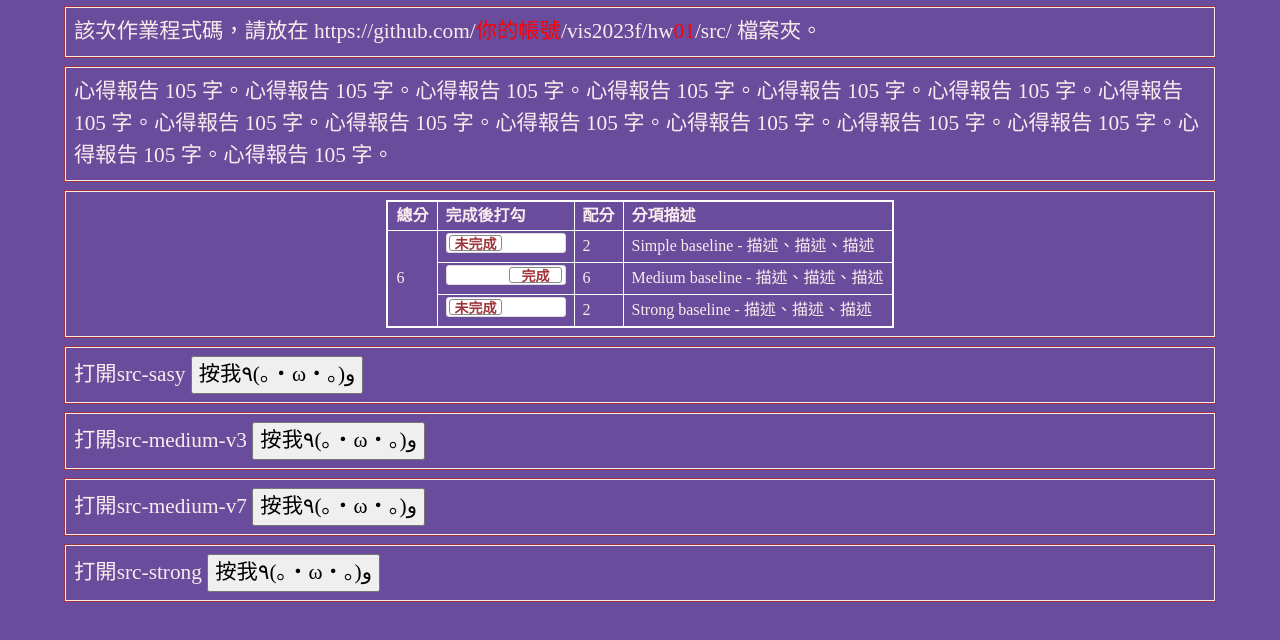
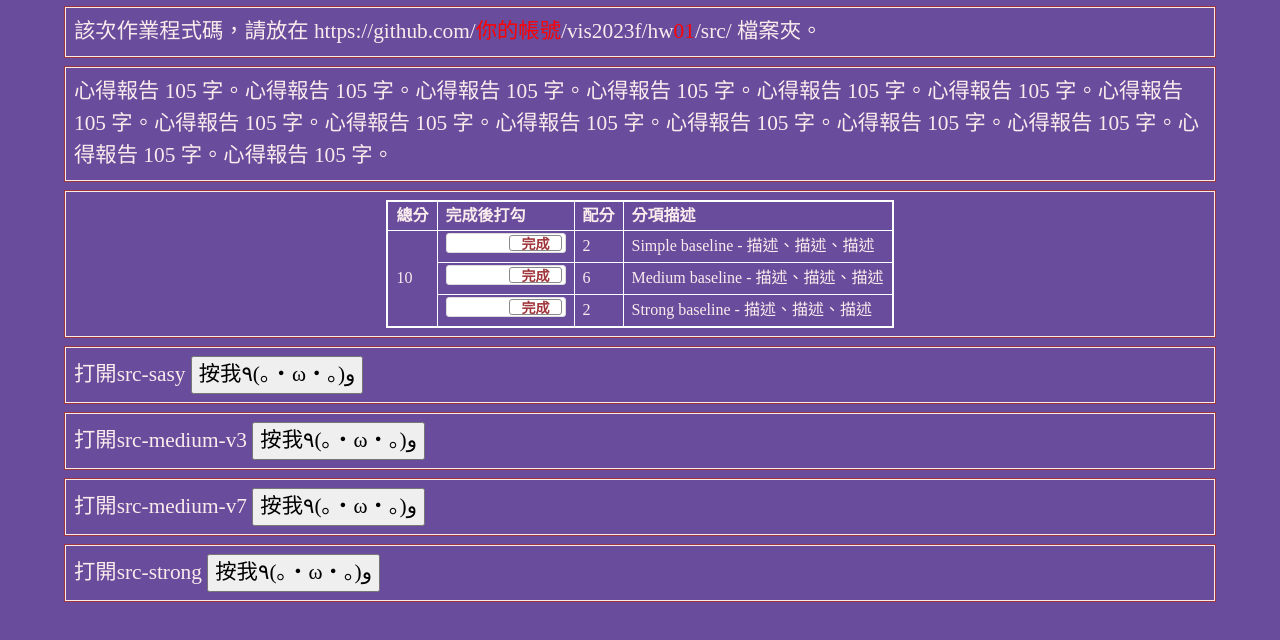
Before and after one commit to boxbox00042/vis2023f, a plain HTML site: page hw01/index.html in a window 1280 px wide. Shown: the part 86-726 px from the top of the page. Drawn offline with nearby package versions, Linux system fonts and the light colour scheme.

Commit message:
Update index.html

```diff
--- a/hw01/index.html
+++ b/hw01/index.html
@@ -201,7 +201,7 @@
         </tr>
         <tr>
           <td rowspan="7" id="myTotal"></td>
-          <td><input type="checkbox" class="flipswitch" id="myCheckbox1"></td>
+          <td><input type="checkbox" class="flipswitch" id="myCheckbox1" checked></td>
           <td id='m1'>2</td>
           <td>Simple baseline - 描述、描述、描述</td>
         </tr>
@@ -211,7 +211,7 @@
           <td>Medium baseline - 描述、描述、描述 </td>
         </tr>
         <tr>
-          <td><input type="checkbox" class="flipswitch" id="myCheckbox3"></td>
+          <td><input type="checkbox" class="flipswitch" id="myCheckbox3" checked></td>
           <td id='m3'>2</td>
           <td>Strong baseline - 描述、描述、描述 </td>
         </tr>
```
